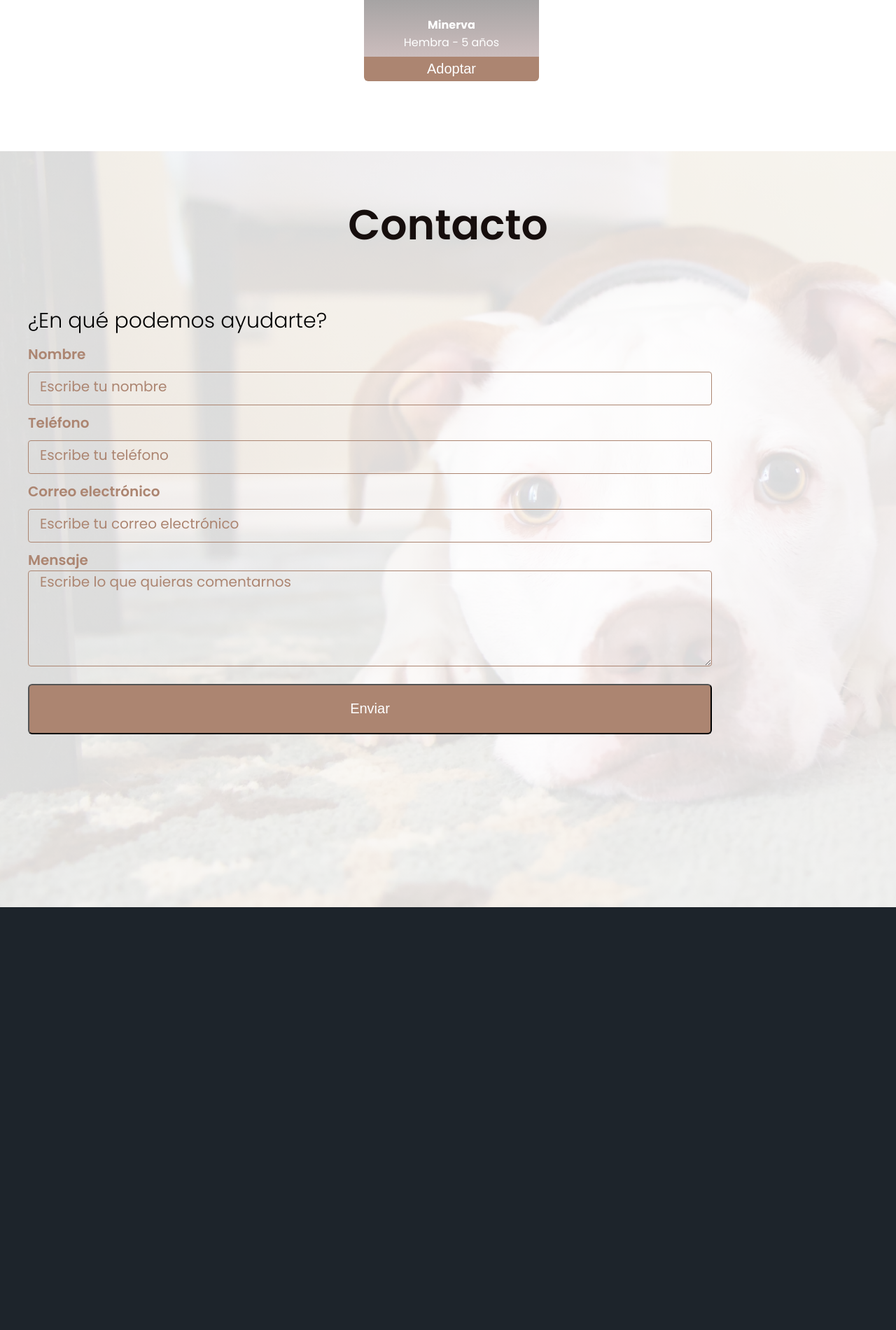
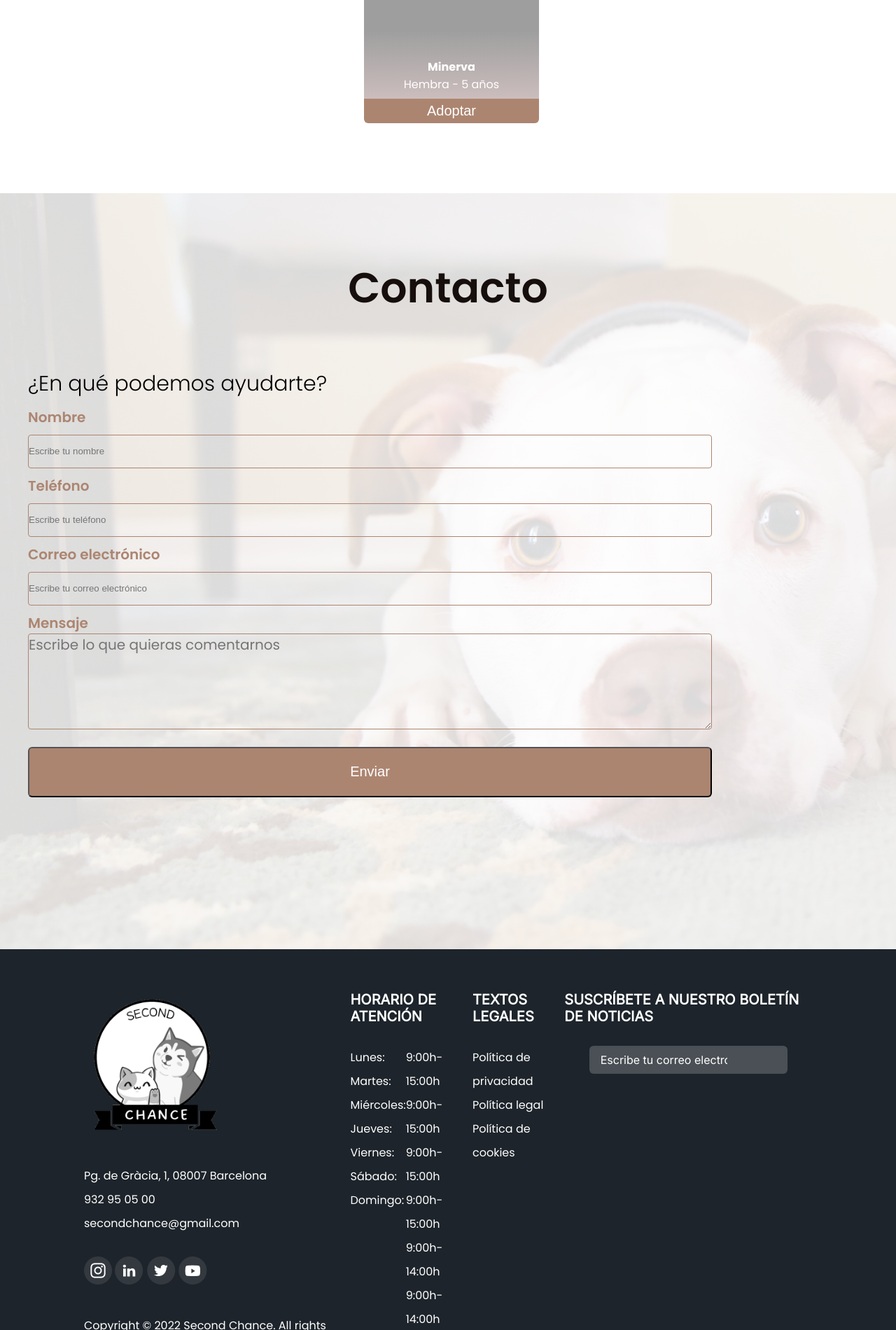
Before and after one commit to LidiaGarrigo/Second-Chance-Project, a PHP site: page / in a window 1280 px wide. Shown: the part 4600-6500 px from the top of the page at 70% size. Run offline with PHP 8.4, Linux system fonts and the light colour scheme; some libraries are stand-ins or nearby versions; grey boxes are pictures that could not be loaded.

Commit message:
footer&scroll-behavior

```diff
--- a/Css/style.css
+++ b/Css/style.css
@@ -3,7 +3,9 @@
     padding: 0;
     box-sizing: border-box;
 }
-
+html{
+    scroll-behavior: smooth;
+}
 body {
     font-family: "Poppins", Helvetica, Arial, sans-serif;
 }
@@ -95,12 +97,13 @@ nav {
 }
 
 .titulo {
-    margin: 60px 0;
+    margin: 30px 0;
     font-weight: 600;
     font-size: 60px;
     line-height: 90px;
     color: #160e0d;
     text-align: center;
+    padding-top: 90px;
 }
 
 .contenido {
@@ -391,12 +394,7 @@ nav {
         url("../assets/ContactDog.png");
 }
 
-#contacto h1 {
-    padding-top: 60px;
-    margin-top: 0;
-}
-
-#contenedorContacto{
+#contenedorContacto {
     width: 1200px;
     height: 615px;
     margin-top: 70px;
@@ -405,7 +403,7 @@ nav {
     overflow: hidden;
 }
 
-#contenedorContacto > h2 {
+#contenedorContacto>h2 {
     font-family: 'Poppins';
     font-style: normal;
     font-weight: 300;
@@ -413,12 +411,12 @@ nav {
     line-height: 45px;
 }
 
-#formu{
+#formu {
     display: flex;
     flex-direction: column;
 }
 
-.etiquetaFormu{
+.etiquetaFormu {
     display: block;
     font-family: 'Poppins';
     font-style: normal;
@@ -429,7 +427,7 @@ nav {
     margin-top: 10px;
 }
 
-.inputFormu{
+.inputFormu {
     /* display: block; */
     border: 1px solid #AC8571;
     box-sizing: border-box;
@@ -442,7 +440,7 @@ nav {
     margin-top: 10px;
 }
 
-textarea{
+textarea {
     width: 977.28px;
     height: 137px;
     left: 0px;
@@ -458,7 +456,7 @@ textarea{
     margin-bottom: 25px;
 }
 
-::placeholder{
+form::placeholder {
     font-family: 'Poppins';
     font-style: normal;
     font-size: 20px;
@@ -468,7 +466,7 @@ textarea{
     color: #AC8571;
 }
 
-#btn-contacto{
+#btn-contacto {
     width: 977px;
     height: 72px;
     left: 477px;
@@ -482,8 +480,9 @@ textarea{
     transition-duration: 0.2s;
 }
 
-#btn-contacto:hover{
-    background-color: #EFB07D;;
+#btn-contacto:hover {
+    background-color: #EFB07D;
+    ;
 }
 
 /* ------------ Fin sección contacto ------------ */
@@ -491,9 +490,82 @@ textarea{
 /* ------------ Inicio sección Footer ------------ */
 footer {
     width: 100%;
-    height: 682px;
     background-color: #1d242b;
+    color: white;
+    display: flex;
+    justify-content: space-between;
+    padding: 60px 120px;
 }
+#whiteLogo{
+    margin-bottom: 30px;
+}
+.datosEmpresa{
+    line-height: 34px;
+}
+.socialLinks{
+    margin: 30px 0;
+}
+.socialLinks img{
+    cursor: pointer;
+}
+
+.horarioTextosBoletin {
+    display: flex;
+    width: 70%;
+    justify-content: space-around;
+}
+
+.titulosFooter {
+    font-family: 'Inter';
+    font-weight: 700;
+    font-size: 20px;
+    line-height: 24px;
+    text-transform: uppercase;
+    margin-bottom: 30px;
+}
+
+.horario {
+    display: flex;
+    justify-content: space-between;
+    line-height: 34px;
+}
+
+.textosLegales p {
+    line-height: 34px;
+}
+
+.boletin {
+    display: flex;
+    flex-direction: column;
+    align-items: center;
+}
+
+.inputBoletin {
+    width: 80%;
+    background: #4A5055;
+    border-radius: 6px;
+    padding: 8px 16px;
+    display: flex;
+    justify-content: space-between;
+}
+
+.inputBoletin input, .inputBoletin input::placeholder {
+    -webkit-appearance: none;
+    border: none;
+    width: 85%;
+    background: #4A5055;
+    color: white;
+    font-family: 'Inter';
+    font-size: 16px;
+    line-height: 24px;
+}
+.inputBoletin input:focus{
+    outline: none;
+}
+
+.inputBoletin input:focus::placeholder {
+    color: white;
+  }
 
 /* ------------ Fin sección Footer ------------ */
 
--- a/index.php
+++ b/index.php
@@ -15,6 +15,7 @@ $datos = json_decode($json, true);
     <title>Second chance</title>
     <link rel="stylesheet" href="Css/style.css">
     <link href="https://fonts.googleapis.com/css?family=Poppins:100,100i,200,200i,300,300i,400,400i,500,500i,600,600i,700,700i,800,800i,900,900i&amp;display=swap" rel="stylesheet">
+    <link href="https://fonts.googleapis.com/css2?family=Inter&family=Playfair+Display&display=swap" rel="stylesheet">
     <script src="https://code.iconify.design/2/2.2.1/iconify.min.js"></script>
 
 </head>
@@ -154,6 +155,57 @@ $datos = json_decode($json, true);
     </section>
 
     <footer>
+        <div class="datosEmpresa">
+            <img id="whiteLogo" src="assets/logos/second_chance-modified.png" alt="logo en blanco y negro" width="200">
+            <p>Pg. de Gràcia, 1, 08007 Barcelona</p>
+            <p>932 95 05 00</p>
+            <p>secondchance@gmail.com</p>
+            <div class="socialLinks">
+                <img src="assets/socialLinks/Instagram.png" alt="Instagram">
+                <img src="assets/socialLinks/Linkedin.png" alt="Linkedin">
+                <img src="assets/socialLinks/Twitter.png" alt="Twitter">
+                <img src="assets/socialLinks/Youtube.png" alt="Youtube">
+            </div>
+            <p>Copyright © 2022 Second Chance. All rights reserved</p>
+        </div>
+        <div class="horarioTextosBoletin">
+            <div class="horarioAtencion">
+                <h3 class="titulosFooter">Horario de atención</h3>
+                <div class="horario">
+                    <div class="dias">
+                        <p>Lunes:</p>
+                        <p>Martes:</p>
+                        <p>Miércoles:</p>
+                        <p>Jueves:</p>
+                        <p>Viernes:</p>
+                        <p>Sábado:</p>
+                        <p>Domingo:</p>
+                    </div>
+                    <div class="horas">
+                        <p>9:00h-15:00h</p>
+                        <p>9:00h-15:00h</p>
+                        <p>9:00h-15:00h</p>
+                        <p>9:00h-15:00h</p>
+                        <p>9:00h-14:00h</p>
+                        <p>9:00h-14:00h</p>
+                        <p>9:00h-12:00h</p>
+                    </div>
+                </div>
+            </div>
+            <div class="textosLegales">
+                <h3 class="titulosFooter">Textos legales</h3>
+                <p>Política de privacidad</p>
+                <p>Política legal</p>
+                <p>Política de cookies</p>
+            </div>
+            <div class="boletin">
+            <h3 class="titulosFooter">Suscríbete a nuestro boletín de noticias</h3>
+                <div class="inputBoletin">
+                    <input type="text" placeholder="Escribe tu correo electrónico">
+                    <span class="iconify" data-icon="icon-park-outline:send" style="color: white;" data-width="24"></span>
+                </div>
+            </div>
+        </div>
 
     </footer>
 
```
Also changed, not shown: fichaAnimal.php (+5 -5 lines), assets/socialLinks/Instagram.png (added), assets/socialLinks/Linkedin.png (added), assets/socialLinks/Twitter.png (added), assets/socialLinks/Youtube.png (added), 1 other file.
